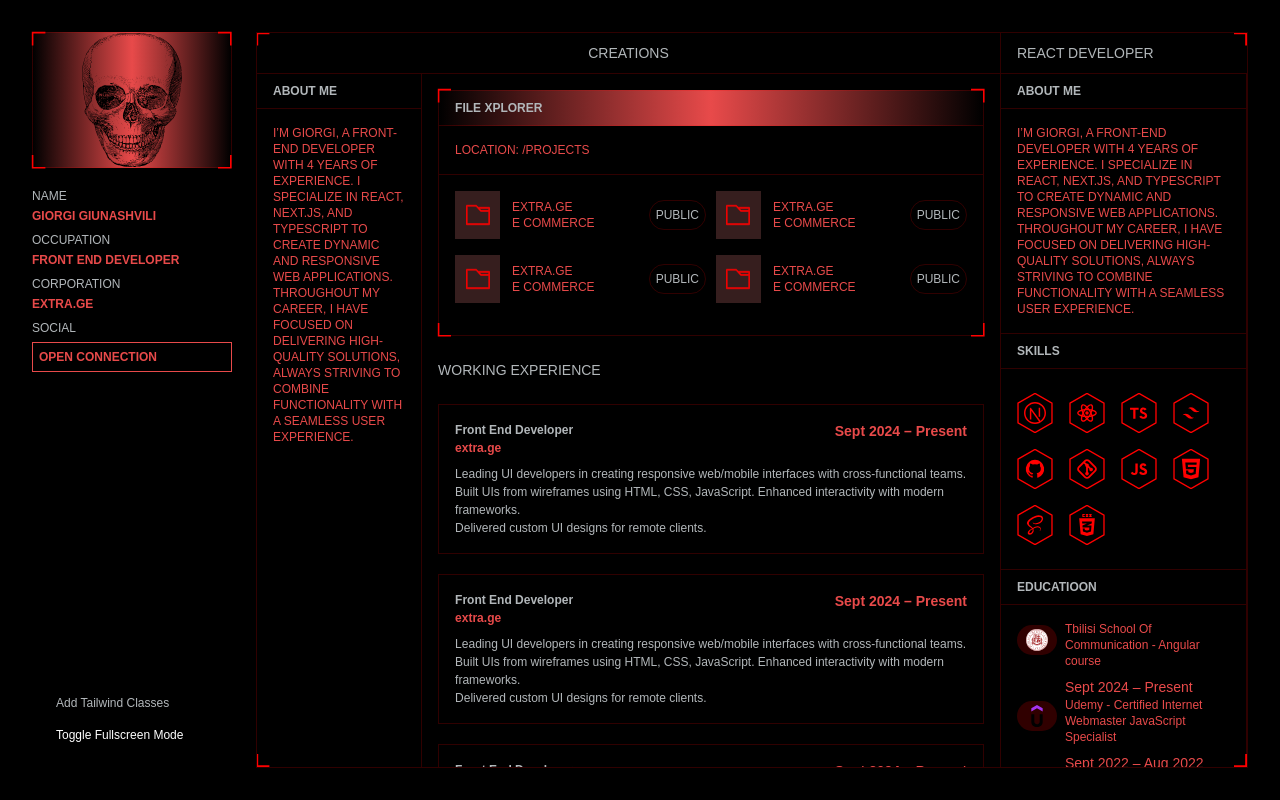
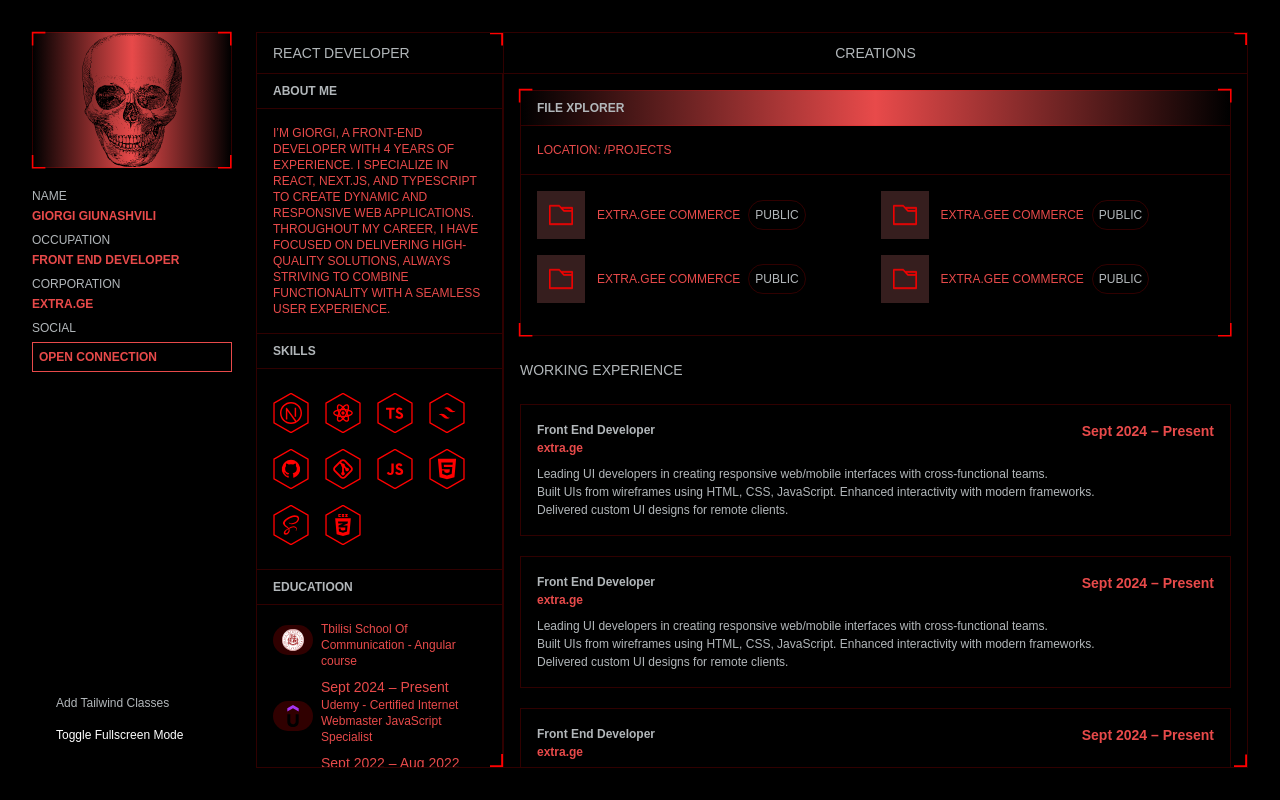
Before and after one commit to GGiunashvili/portfolio, a Next.js app in the folder web-app/: page / in a window 1280 px wide. Built offline with nearby package versions, Linux system fonts and the light colour scheme.

Commit message:
reverse education & about grids

```diff
--- a/web-app/app/page.tsx
+++ b/web-app/app/page.tsx
@@ -49,8 +49,9 @@ const App: React.FC = () => {
         <Profile />
       </div>
       <div className="grid grid-cols-12 h-full w-full">
+        <About />
+
         <Education />
-        <About />
       </div>
       {/* ღილაკი რომელიც სრულ ეკრანზე გადაგიყვანს ან დააბრუნებს */}
       <button
--- a/web-app/components/Education.tsx
+++ b/web-app/components/Education.tsx
@@ -2,25 +2,12 @@ import React from "react";
 import { useState } from "react";
 export default function Education() {
   return (
-    <div className="relative col-span-9 grid grid-cols-9 border border-r-0 border-[#FE010130] overflow-hidden">
+    <div className="relative col-span-9 grid grid-cols-9 border border-l-0 border-[#FE010130] overflow-hidden">
       <div className="flex justify-center items-center col-span-9 border-b border-[#FE010130] py-[10px]">
         <p className="text-sm">CREATIONS</p>
       </div>
-      <div className="col-span-2  pb-[16px] px-0 border-r border-[#FE010130] lex flex-col ">
-        <div>
-          <p className="border-b border-[#FE010130] py-[8px] px-[16px] font-bold text-md">
-            ABOUT ME
-          </p>
-          <p className="text-xs text-red p-[16px] uppercase">
-            I’m Giorgi, a Front-End Developer with 4 years of experience. I
-            specialize in React, Next.js, and TypeScript to create dynamic and
-            responsive web applications. Throughout my career, I have focused on
-            delivering high-quality solutions, always striving to combine
-            functionality with a seamless user experience.
-          </p>
-        </div>
-      </div>
-      <div className="col-span-7 relative  flex flex-col  p-[16px] overflow-scroll">
+
+      <div className="col-span-9 relative  flex flex-col  p-[16px] overflow-scroll">
         {" "}
         <div className="relative mb-[24px]">
           <p className="border border-[#FE010130] py-[8px] px-[16px] font-bold text-md bg-gradient-to-r from-black via-red to-black">
@@ -218,7 +205,8 @@ export default function Education() {
         style={{
           position: "absolute",
           top: "-0.1rem",
-          left: "-0.1rem",
+          right: "-0.1rem",
+          rotate: "90deg",
           stroke: "red",
           zIndex: 3,
           // backgroundColor: "red", // Uncomment if background color is needed
@@ -235,7 +223,8 @@ export default function Education() {
         style={{
           position: "absolute",
           bottom: "-0.1rem",
-          left: "-0.1rem",
+          right: "-0.1rem",
+          rotate: "-90deg",
           stroke: "red",
           zIndex: 3,
           // backgroundColor: "red", // Uncomment if background color is needed
```
